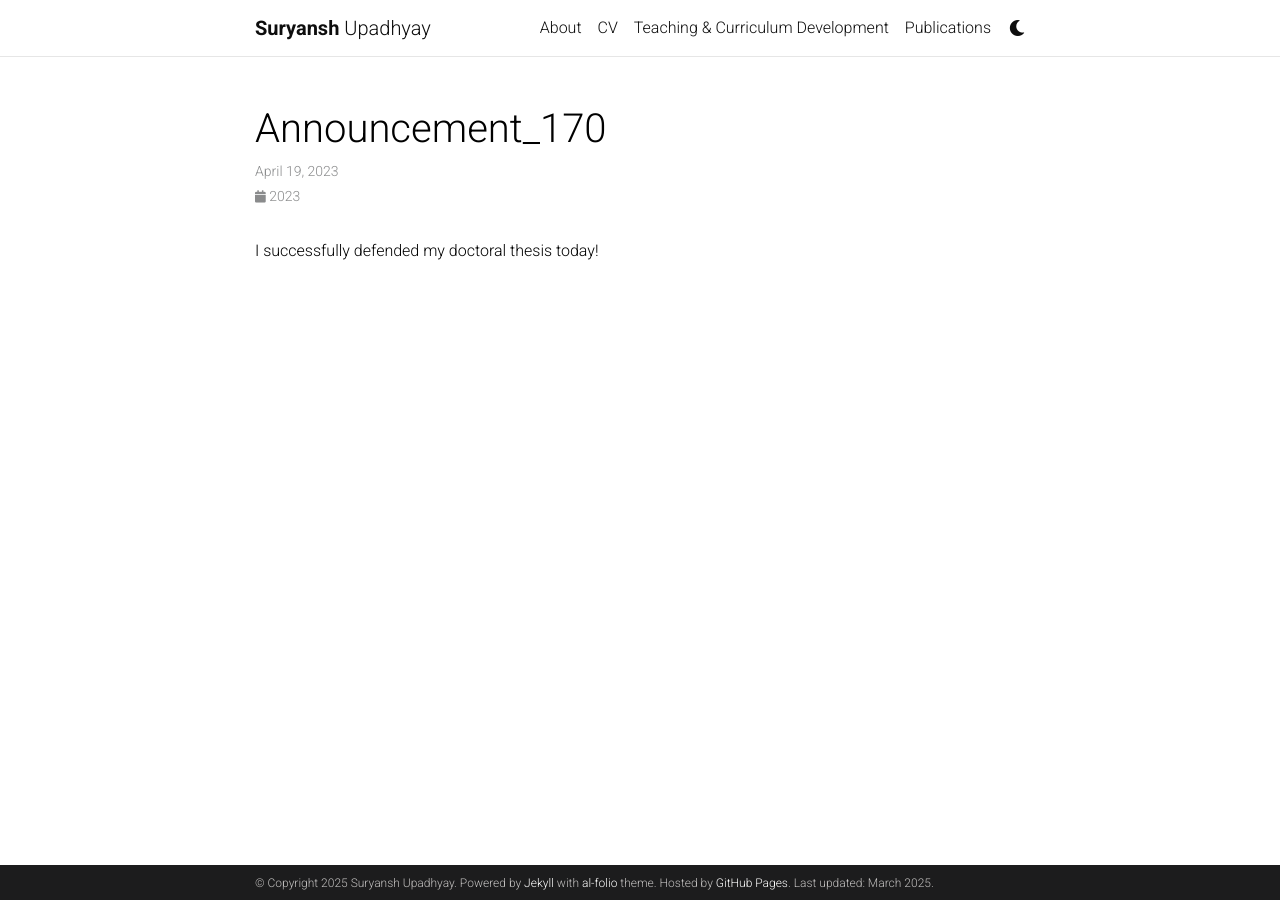
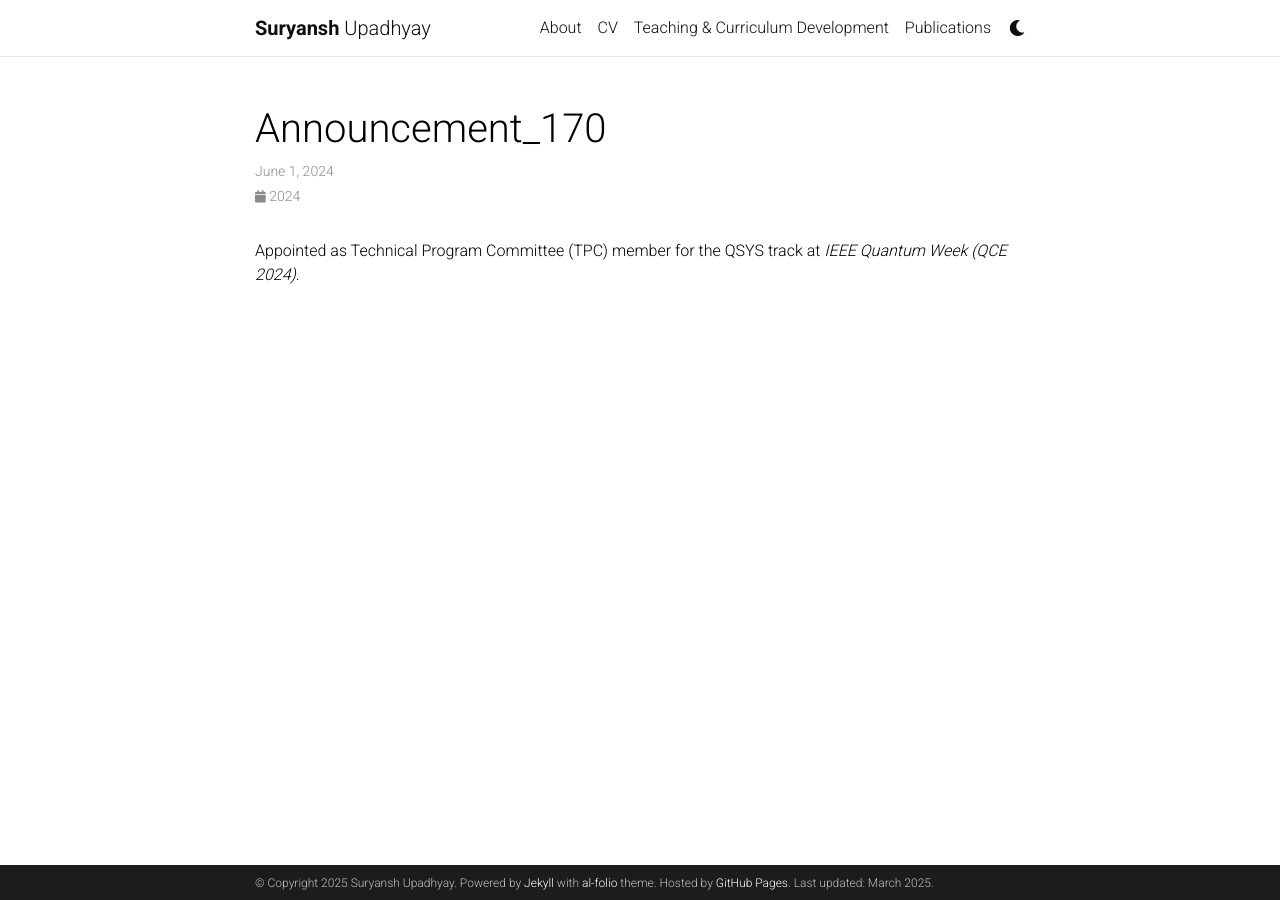
Before and after one commit to suryansh-upadhyay/suryansh-upadhyay.github.io, a Jekyll site: the page built from _news/announcement_170.md, in a window 1280 px wide. Built offline with Jekyll 4.4.1, drawn with Linux system fonts in a browser that asks for light colours; comment, search, counter and statistics services are not loaded; a style sheet for code colours, icons or effects is not loaded.

Commit message:
Update announcement_170.md

```diff
--- a/_news/announcement_170.md
+++ b/_news/announcement_170.md
@@ -1,7 +1,8 @@
 ---
+
 layout: post
-date: 2023-04-19 07:59:00-0400
+date: 2024-06-01 07:59:00-0400
 inline: true
 ---
 
-I successfully defended my doctoral thesis today!
+Appointed as Technical Program Committee (TPC) member for the QSYS track at *IEEE Quantum Week (QCE 2024)*.
```
